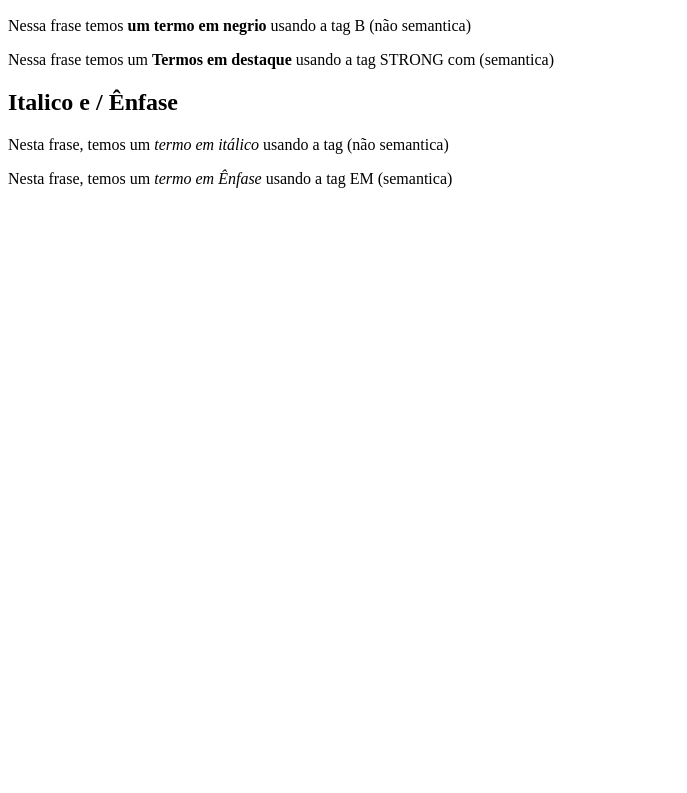
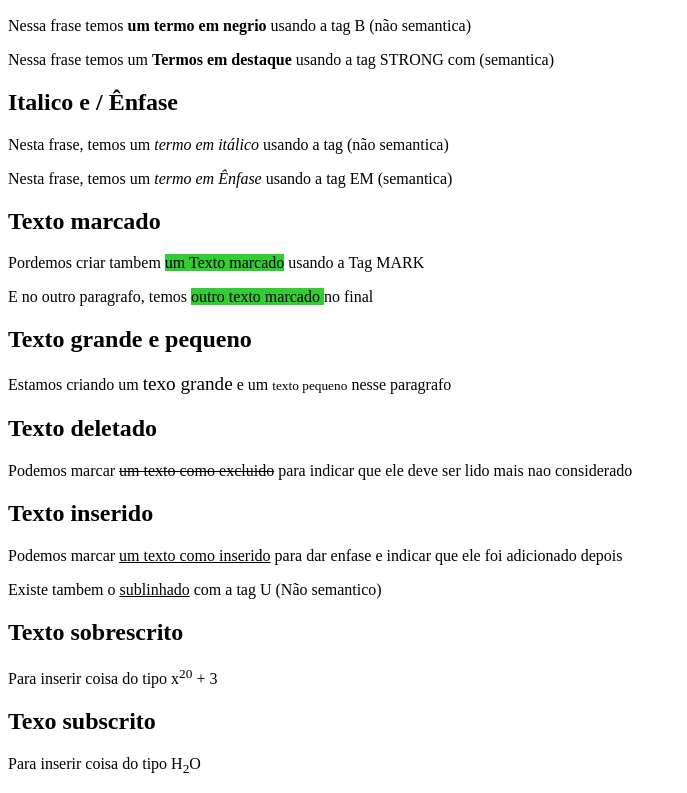
Before and after one commit to TassioSales/HTML_CSS, a plain HTML site: page exercicio_8/index.html in a window 1280 px wide. Shown: the part 110-903 px from the top of the page, without its empty margins (0-687 px from the left). Before the commit the page ends 800 px from the top, so only its background shows below. Drawn offline with Linux system fonts and the light colour scheme.

Commit message:
commit inicial

```diff
--- a/exercicio_8/index.html
+++ b/exercicio_8/index.html
@@ -5,6 +5,11 @@
     <meta http-equiv="X-UA-Compatible" content="IE=edge">
     <meta name="viewport" content="width=device-width, initial-scale=1.0">
     <title>Formatação de texto</title>
+    <style>
+        mark {
+            background-color:limegreen;
+        }
+    </style>
 </head>
 <body>
     <h1>Principais formatações</h1>
@@ -14,5 +19,22 @@
     <h2>Italico e / Ênfase </h2>
     <p>Nesta frase, temos um <i>termo em itálico</i> usando a tag (não semantica)</p>
     <p>Nesta frase, temos um <em>termo em Ênfase</em> usando a tag  EM (semantica)</p>
+    <h2>Texto marcado </h2>
+    <p>Pordemos criar tambem <mark>um Texto marcado</mark> usando a Tag MARK</p>
+    <p>E no outro paragrafo, temos <mark>outro texto marcado </mark>no final</p>
+    <h2>Texto grande e pequeno</h2>
+    <P>Estamos criando um <big>texo grande</big> e um <small>texto pequeno</small> nesse paragrafo</P>
+    <h2>Texto deletado</h2>
+    <P>Podemos marcar <del>um texto como excluido</del> para indicar que ele deve ser lido mais nao considerado</P>
+    <h2>Texto inserido</h2>
+    <p>Podemos marcar <ins>um texto como inserido</ins> para dar enfase e indicar que ele foi adicionado depois</p>
+    <p>Existe tambem o <u>sublinhado</u> com a tag U (Não semantico)</p>
+    <h2>Texto sobrescrito</h2>
+    <p>Para inserir coisa do tipo x<sup>20</sup> + 3</p>
+    <h2>Texo subscrito</h2>
+    <p>Para inserir coisa do tipo H<sub>2</sub>O</p>
+
+
+
 </body>
 </html>
```
